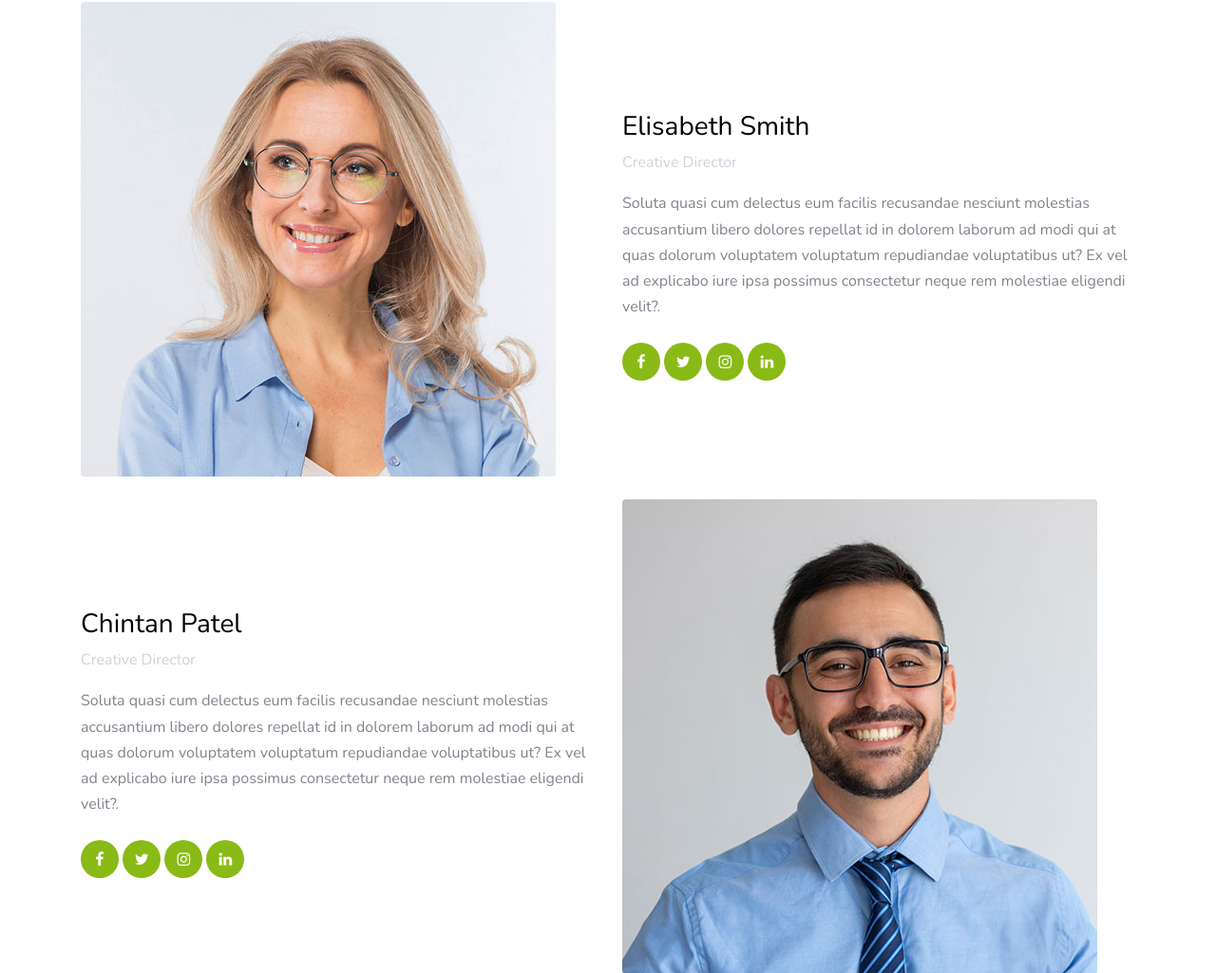
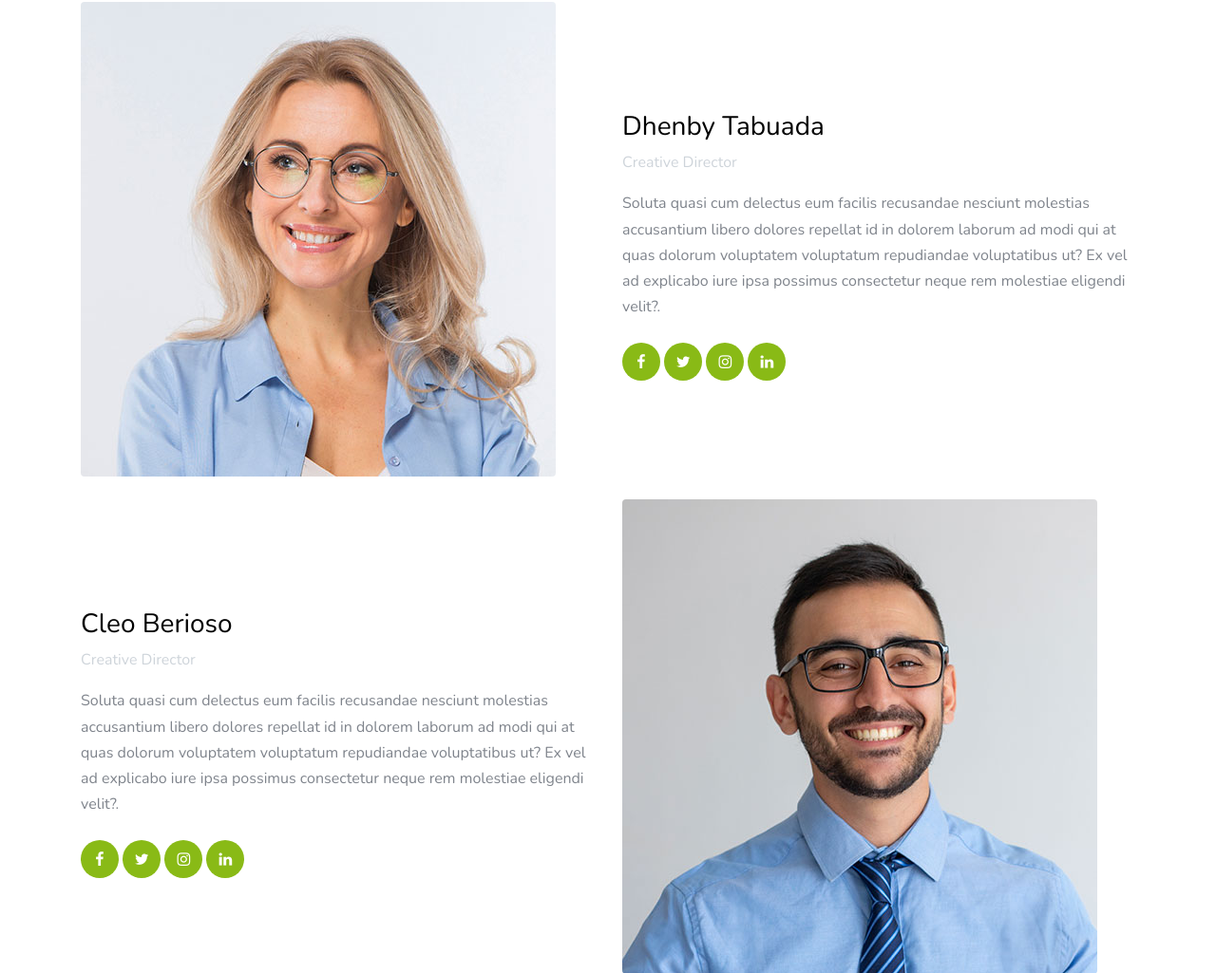
Before and after one commit to TheUnshackled1/Smart-Recruitment-and-Resume-Ranking-System-Using-Machine-Learning, a Django app: page /about.html in a window 1280 px wide. Shown: the part 1888-2913 px from the top of the page at 95% size. Run offline with Django 3.2, Linux system fonts and the light colour scheme; some libraries are stand-ins or nearby versions; some web fonts are replaced.

Commit message:
Update team member names in About page and ensure job posting ownership validation in views

```diff
--- a/mysite/templates/mysite/about.html
+++ b/mysite/templates/mysite/about.html
@@ -73,7 +73,7 @@
           </div>
 
           <div class="col-md-6">
-            <h3>Elisabeth Smith</h3>
+            <h3>Dhenby Tabuada</h3>
             <p class="text-muted">Creative Director</p>
             <p>Soluta quasi cum delectus eum facilis recusandae nesciunt molestias accusantium libero dolores repellat id in dolorem laborum ad modi qui at quas dolorum voluptatem voluptatum repudiandae voluptatibus ut? Ex vel  ad explicabo iure ipsa possimus consectetur neque rem molestiae eligendi velit?.</p>
             <div class="social mt-4">
@@ -89,7 +89,7 @@
           </div>
 
           <div class="col-md-6">
-            <h3>Chintan Patel</h3>
+            <h3>Cleo Berioso</h3>
             <p class="text-muted">Creative Director</p>
             <p>Soluta quasi cum delectus eum facilis recusandae nesciunt molestias accusantium libero dolores repellat id in dolorem laborum ad modi qui at quas dolorum voluptatem voluptatum repudiandae voluptatibus ut? Ex vel  ad explicabo iure ipsa possimus consectetur neque rem molestiae eligendi velit?.</p>
             <div class="social mt-4">
--- a/mysite/views.py
+++ b/mysite/views.py
@@ -209,7 +209,7 @@ def post_job(request):
         job = PostJob.objects.filter(title=title, company_name=company_name, employment_status=employment_status)
         print(job)
         if not job:
-            ins = PostJob(title=title, company_name=company_name, employment_status=employment_status, vacancy=vacancy,
+            ins = PostJob(user=request.user, title=title, company_name=company_name, employment_status=employment_status, vacancy=vacancy,
                           gender=gender, details=details,
                           responsibilities=responsibilities, experience=experience, other_benefits=other_benefits,
                           job_location=job_location, salary=salary, application_deadline=application_deadline)
@@ -350,6 +350,12 @@ def _verdict(score):
 @staff_required
 def ranking(request, id):
     job_data = PostJob.objects.get(id=id)
+
+    # Check if the current recruiter owns this job
+    if job_data.user != request.user:
+        messages.info(request, 'You can only view rankings for jobs you posted.')
+        return redirect('job-listings')
+
     print(job_data.id, job_data.title, job_data.company_name)
     resumes_data = Apply_job.objects.filter(company_name=job_data.company_name, title=job_data.title,
                                             cv__isnull=False)
```
